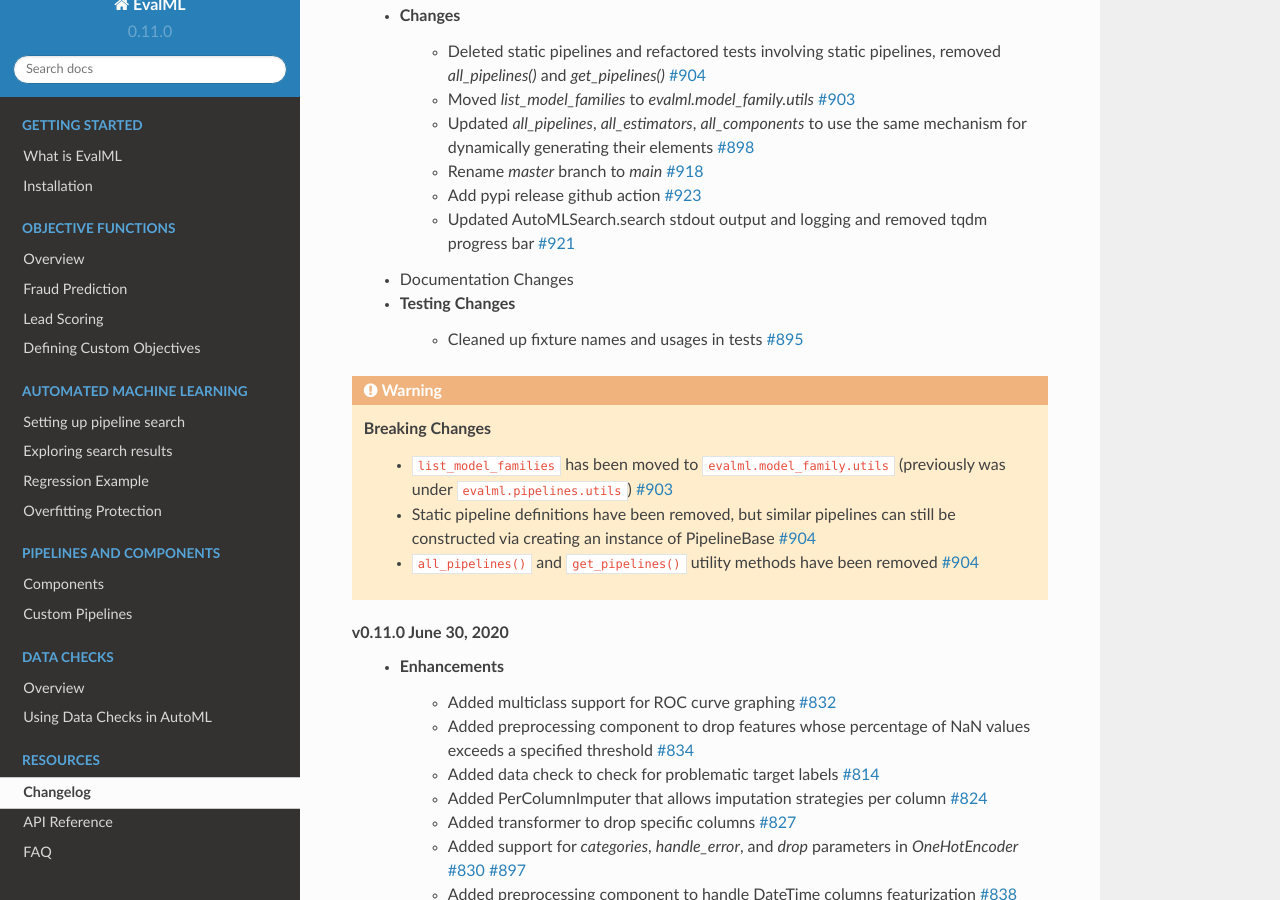
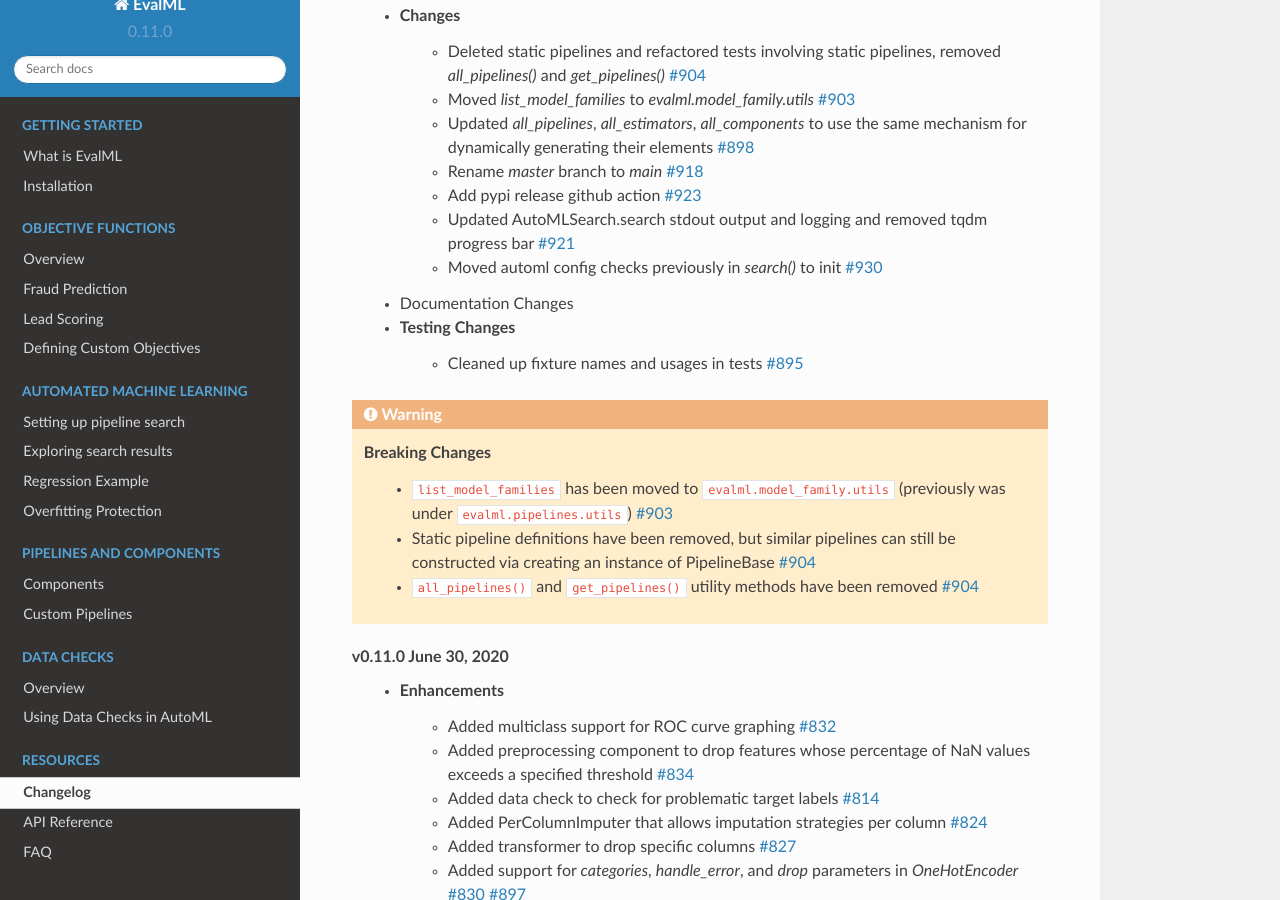
Before and after one commit to alteryx/evalml, a Sphinx documentation site: the page built from docs/source/changelog.rst, in a window 1280 px wide and 900 px high, scrolled down 355 px. Built offline with Sphinx 7.4.7 and the Read the Docs theme 2.0.0, drawn with Linux system fonts in a browser that asks for light colours; comment, search, counter and statistics services are not loaded.

Commit message:
changelog

```diff
--- a/docs/source/changelog.rst
+++ b/docs/source/changelog.rst
@@ -16,6 +16,7 @@
         * Rename `master` branch to `main` :pr:`918`
         * Add pypi release github action :pr:`923`
         * Updated AutoMLSearch.search stdout output and logging and removed tqdm progress bar :pr:`921`
+        * Moved automl config checks previously in `search()` to init :pr:`930`
     * Documentation Changes
     * Testing Changes
         * Cleaned up fixture names and usages in tests :pr:`895`
```
